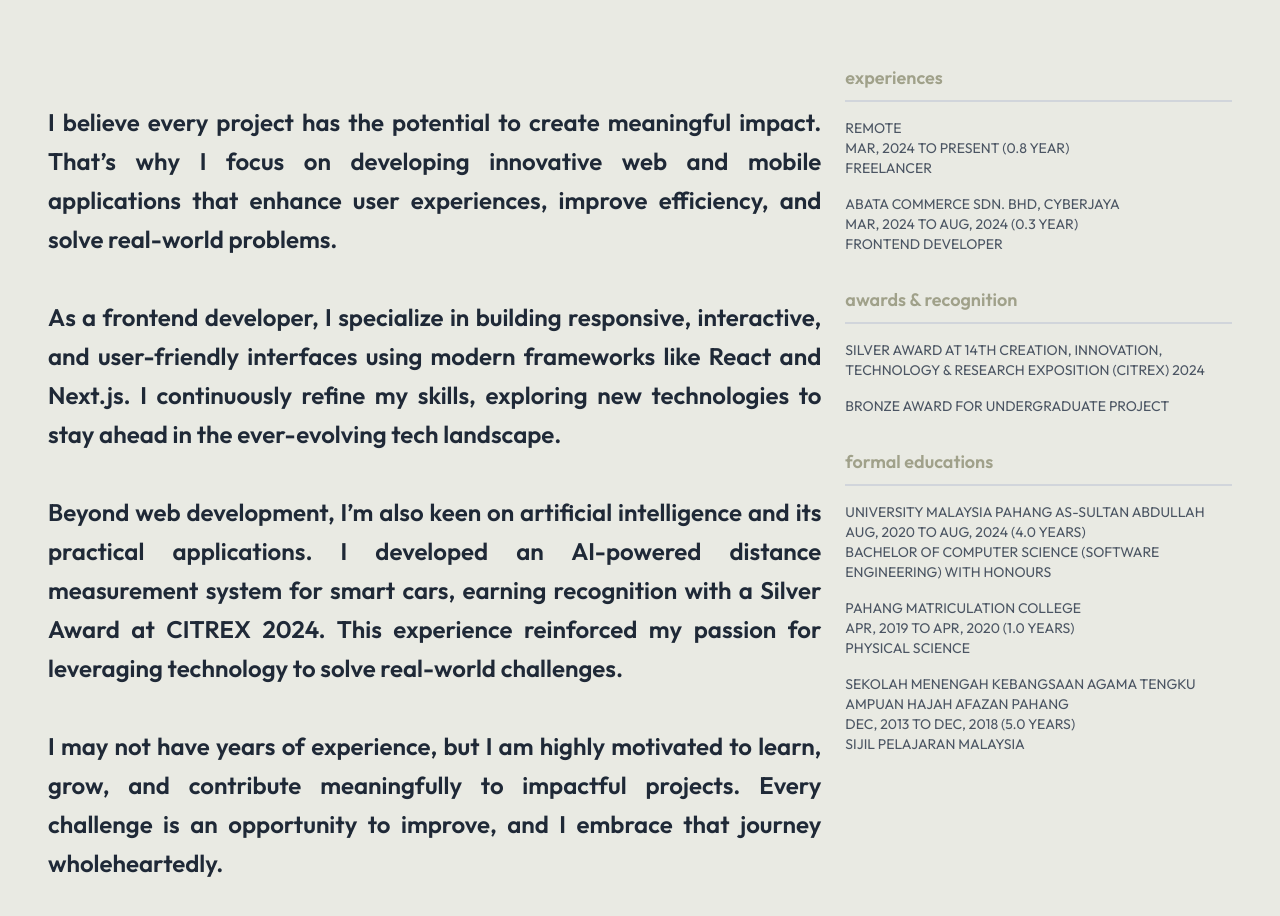
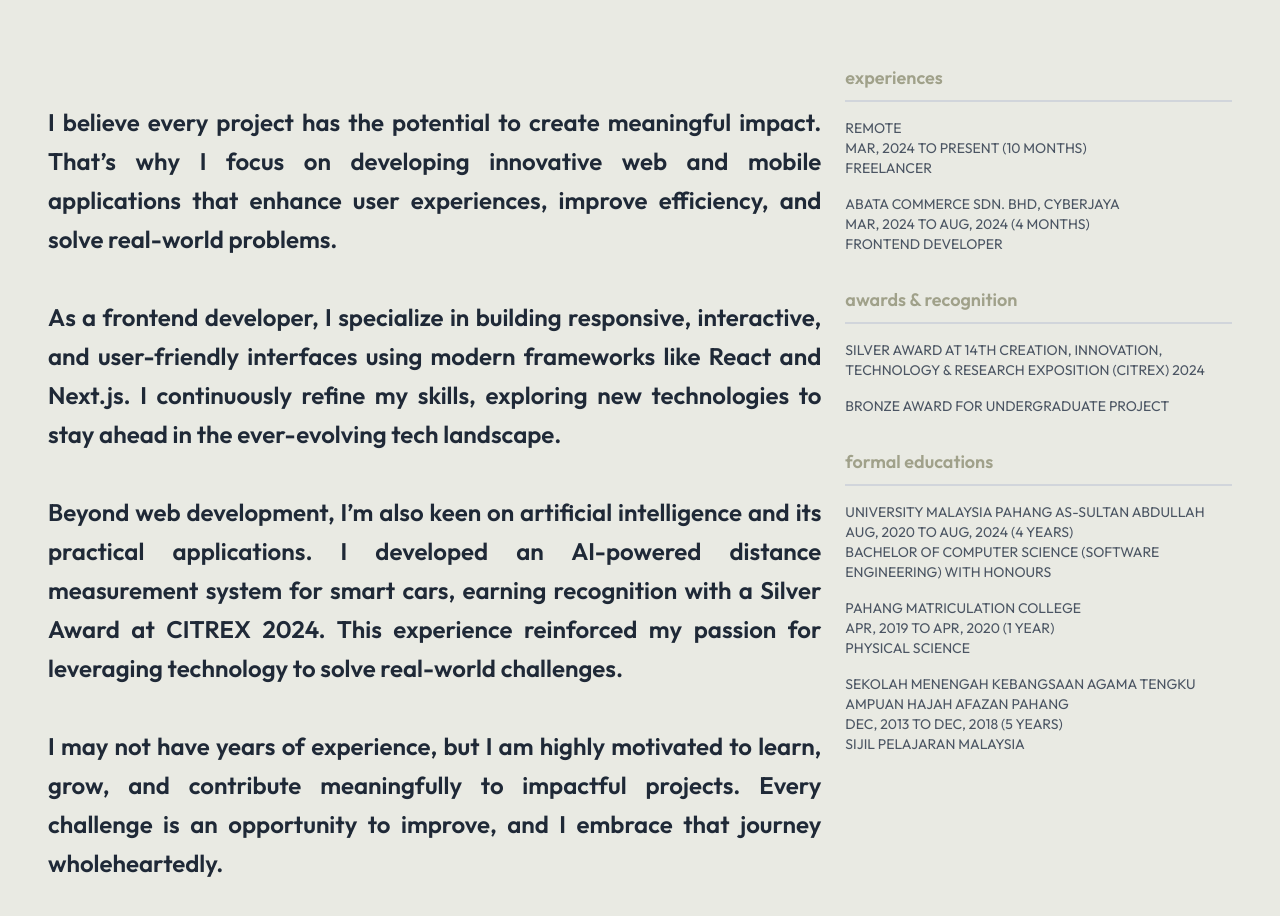
Before and after one commit to faizzmi/showcasex, a Next.js app: page /about in a window 1280 px wide. Shown: the part 840-1756 px from the top of the page. Built offline with nearby package versions, Linux system fonts and the light colour scheme; a web font is replaced by a local one.

Commit message:
Update Story.jsx

```diff
--- a/components/AboutPage/Story.jsx
+++ b/components/AboutPage/Story.jsx
@@ -20,9 +20,18 @@ const Story = () => {
         ? moment()
         : moment(endDate, moment.ISO_8601, true);
 
-    const duration = adjustedEndDate.diff(moment(startDate, moment.ISO_8601, true), 'months') / 12;
+    const startMoment = moment(startDate, moment.ISO_8601, true);
+    const totalMonths = adjustedEndDate.diff(startMoment, 'months');
+    const years = Math.floor(totalMonths / 12);
+    const remainingMonths = totalMonths % 12;
 
-    return `${duration.toFixed(1)} ${duration < 1 ? 'YEAR' : 'YEARS'}`;
+    if (years === 1 && remainingMonths === 0) {
+      return '1 YEAR';
+    } else if (years >= 1) {
+      return `${years} YEARS`;
+    } else {
+      return `${totalMonths} MONTH${totalMonths > 1 ? 'S' : ''}`;
+    }
   };
 
   const renderExperience = (item) => (
```
